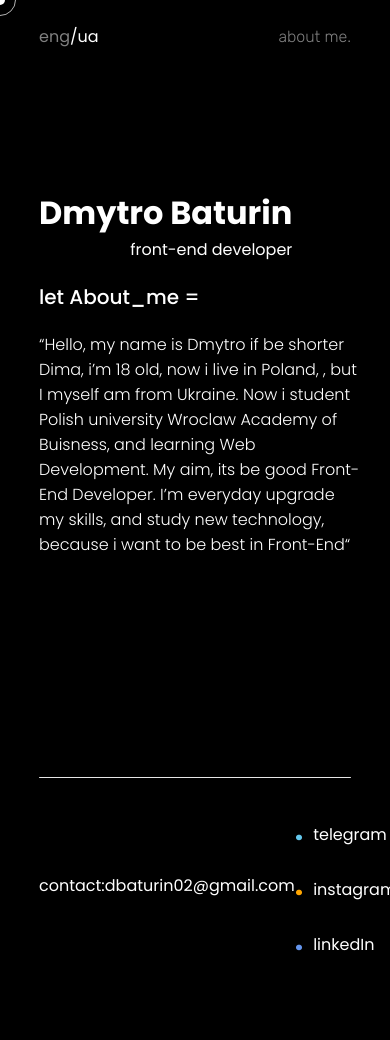
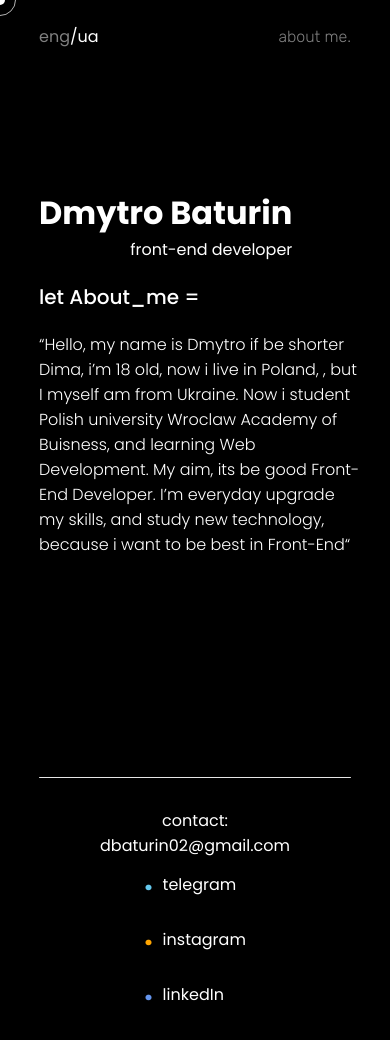
Before and after one commit to DmytroBaturin/Creative, a React (Vite) app: page /about in a window 390 px wide. Shown: the top 1040 px of the page. Before the commit the page ends 1013 px from the top, so only its background shows below. Built offline with nearby package versions, Linux system fonts and the light colour scheme.

Commit message:
responsive debug

```diff
--- a/src/App.scss
+++ b/src/App.scss
@@ -4,6 +4,7 @@
   font-family: Poppins,sans-serif;
 }
 html{
+  overflow-x: hidden;
   cursor: none;
   scroll-behavior: smooth;
 }
--- a/src/components/footer/footer.module.scss
+++ b/src/components/footer/footer.module.scss
@@ -17,7 +17,6 @@
   background: white;
 }
 .info{
-
   align-items: center;
   margin-top: 30px;
   margin-bottom: 50px;
@@ -42,7 +41,6 @@
   color: cornflowerblue;
 }
 .tg{
-
   font-size: 30px;
   font-weight: bolder;
   color: #64c8ed;
@@ -56,3 +54,9 @@
     padding-right: 10px;
   }
 }
+@media only screen and (max-width: 600px) {
+
+  .info{
+    flex-direction: column;
+  }
+}
```
